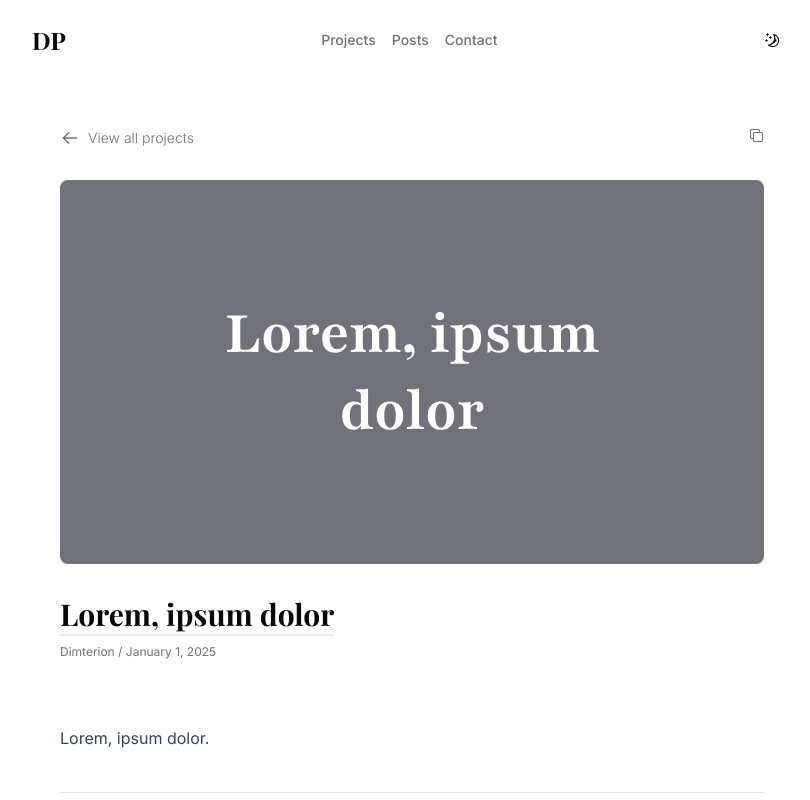
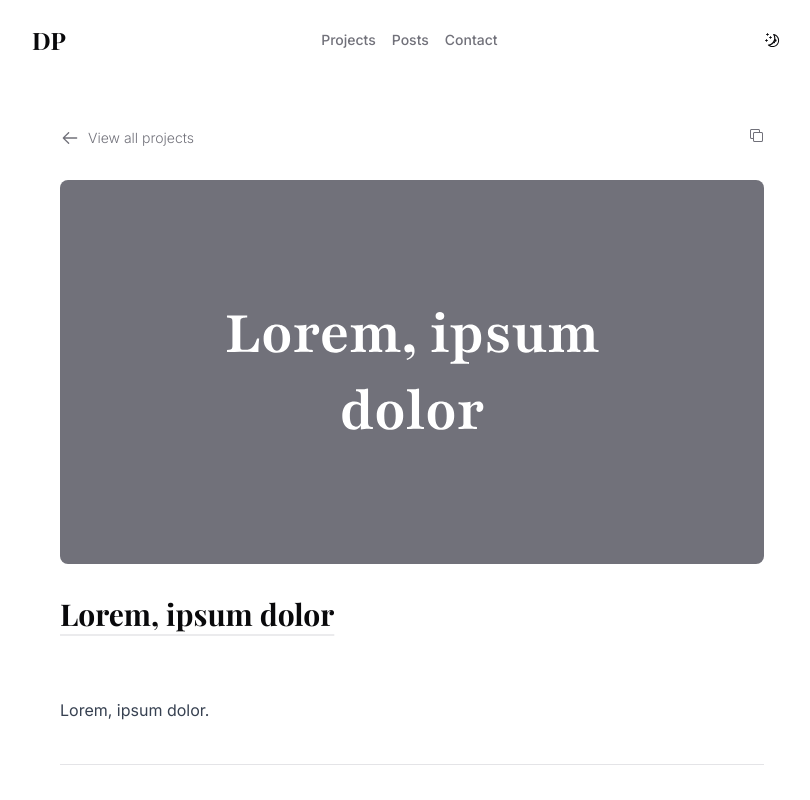
Before and after one commit to Dimterion/personal-site, a Next.js app: page /projects/project_example_01 in a window 1280 px wide. Shown: the top 800 px of the page, without its empty margins (228-1038 px from the left). Built offline with nearby package versions, Linux system fonts and the light colour scheme; a web font is replaced by a local one.

Commit message:
adjust posts & projects elements

```diff
--- a/app/posts/[slug]/page.tsx
+++ b/app/posts/[slug]/page.tsx
@@ -89,7 +89,7 @@ export default async function Post({ params }: { params: { slug: string } }) {
           {author} / {formatDate(publishedAt ?? "")}
         </p>
         {tags && (
-          <div className="mt-4 flex flex-wrap gap-1">
+          <div className="mt-6 flex flex-wrap gap-1">
             {tags.map((tag) => (
               <pre
                 key={tag}
--- a/app/projects/[slug]/page.tsx
+++ b/app/projects/[slug]/page.tsx
@@ -89,11 +89,8 @@ export default async function Project({
       )}
       <aside>
         <h1 className="title">{title}</h1>
-        <p className="mt-3 text-xs text-muted-foreground">
-          {author} / {formatDate(publishedAt ?? "")}
-        </p>
         {tags && (
-          <div className="mt-4 flex flex-wrap gap-1">
+          <div className="mt-6 flex flex-wrap gap-1">
             {tags.map((tag) => (
               <pre
                 key={tag}
--- a/components/projects.tsx
+++ b/components/projects.tsx
@@ -36,9 +36,6 @@ export default function Projects({
                 {project.title}
               </h2>
               <p className="line-clamp-1 text-sm">{project.summary}</p>
-              <p className="text-xs font-light">
-                {formatDate(project.publishedAt ?? "")}
-              </p>
             </article>
           </Link>
         </li>
```
